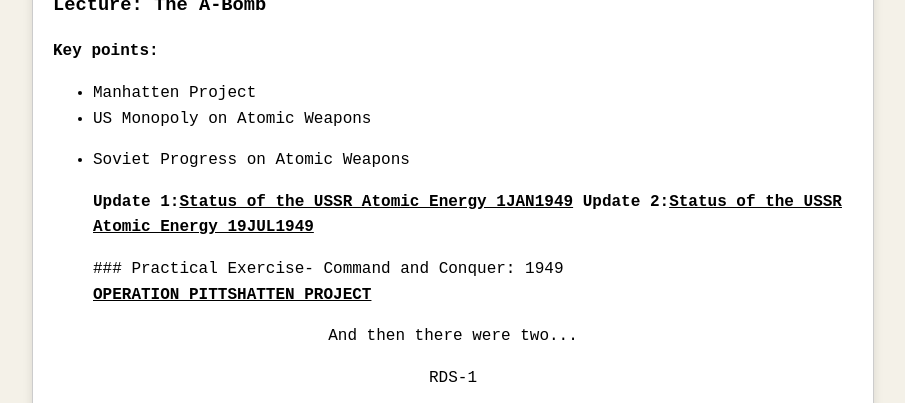
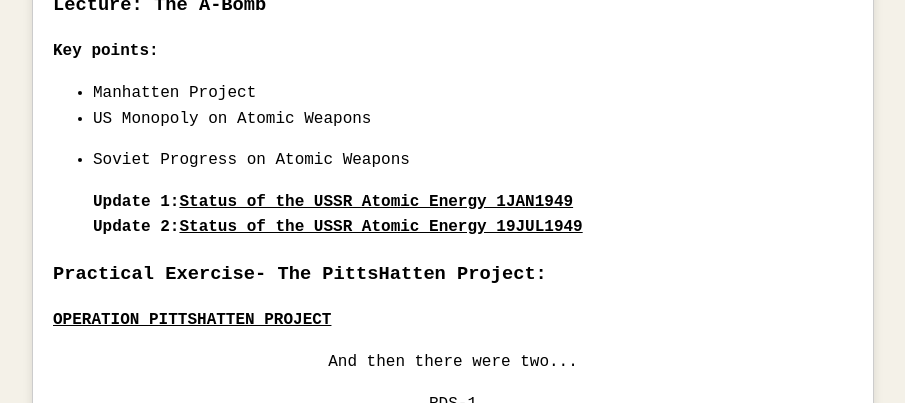
Before and after one commit to jboyce1/CodeWar, a Jekyll site: the page built from classes/ForeignFire.md, in a window 1280 px wide and 900 px high, scrolled down 844 px, cut to the strip 0-403 px from the top of the window. Shown: the whole strip, without its empty margins (187-1092 px from the left). Built offline with Jekyll 4.4.1, drawn with Linux system fonts in a browser that asks for light colours.

Commit message:
Update ForeignFire.md

```diff
--- a/classes/ForeignFire.md
+++ b/classes/ForeignFire.md
@@ -9,9 +9,8 @@
 
 <div style="text-align: center;">
   <img src="{{ 'classes/ForeignFire/joe-1-2.jpg' | relative_url }}" alt="RDS-1, The First Soviet Atomic Bomb" style="max-width: 80%; height: auto;">
+  <p>RDS-1, The First Soviet Atomic Bomb</p>
 </div>
-RDS-1, The First Soviet Atomic Bomb
-
 
 ### Lecture: The A-Bomb
 
@@ -24,7 +23,7 @@
   **Update 1:**[Status of the USSR Atomic Energy 1JAN1949]({{ 'classes/ForeignFire/Status of the USSR Atomic Energy 1JAN1949.pdf' | relative_url }})
   **Update 2:**[Status of the USSR Atomic Energy 19JUL1949]({{ 'classes/ForeignFire/Status of the USSR Atomic Energy 19JUL1949.pdf' | relative_url }})
 
-   ### Practical Exercise- Command and Conquer: 1949
+### Practical Exercise- The PittsHatten Project:
 [OPERATION PITTSHATTEN PROJECT]({{ 'classes/ForeignFire/1949 Operation PittsHatten Project.pdf' | relative_url }})
 
 
```
